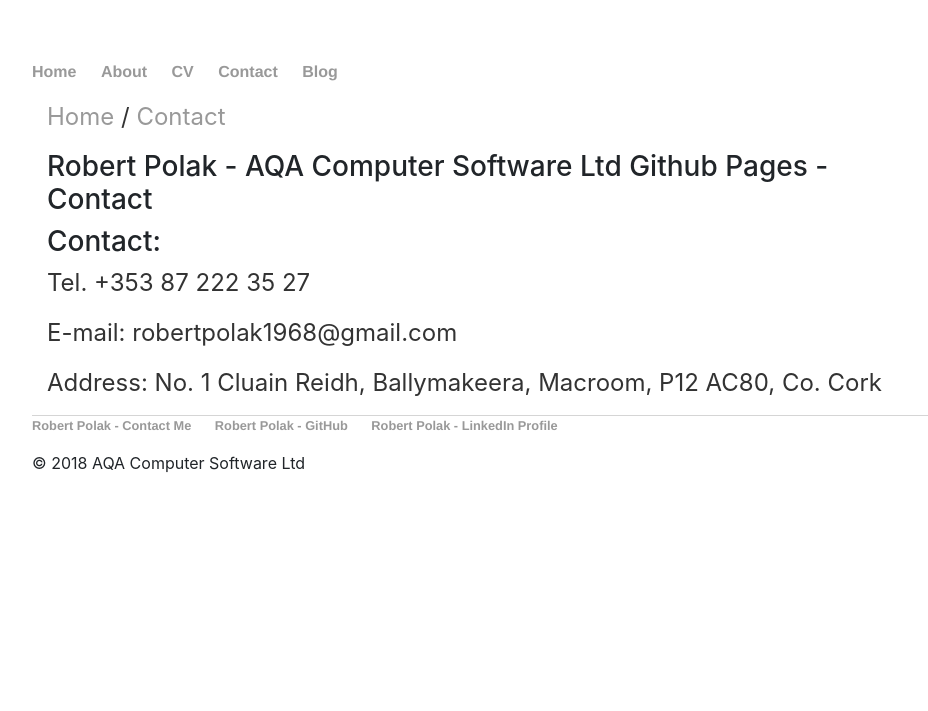
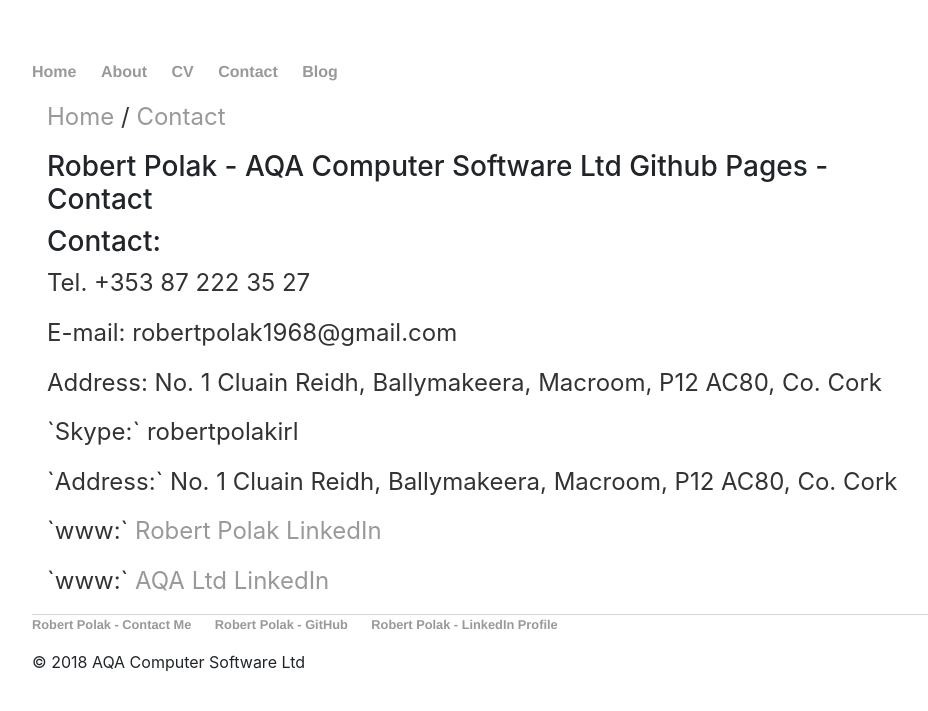
Before and after one commit to robertpolak1968/robertpolak1968.github.io, a Jekyll site: the page built from contact.html, in a window 1280 px wide. Shown: the top 711 px of the page, without its empty margins (160-1088 px from the left). Built offline with Jekyll 4.4.1, drawn with Linux system fonts in a browser that asks for light colours; nearby versions of some CDN libraries.

Commit message:
Update contact.html

```diff
--- a/contact.html
+++ b/contact.html
@@ -11,3 +11,7 @@
 <p>Tel. +353 87 222 35 27</p>
 <p>E-mail: robertpolak1968@gmail.com</p>
 <p>Address: No. 1 Cluain Reidh, Ballymakeera, Macroom, P12 AC80, Co. Cork</p>
+<p>`Skype:` robertpolakirl</p>
+<p>`Address:` No. 1 Cluain Reidh, Ballymakeera, Macroom, P12 AC80, Co. Cork</p>
+<p>`www:` <a href="https://www.linkedin.com/in/robertpolak1968/" target="_blank">Robert Polak LinkedIn</a></p>
+<p>`www:` <a href="https://www.linkedin.com/company/aqacomputersoftwareltd" target="_blank">AQA Ltd LinkedIn</a></p>
```
